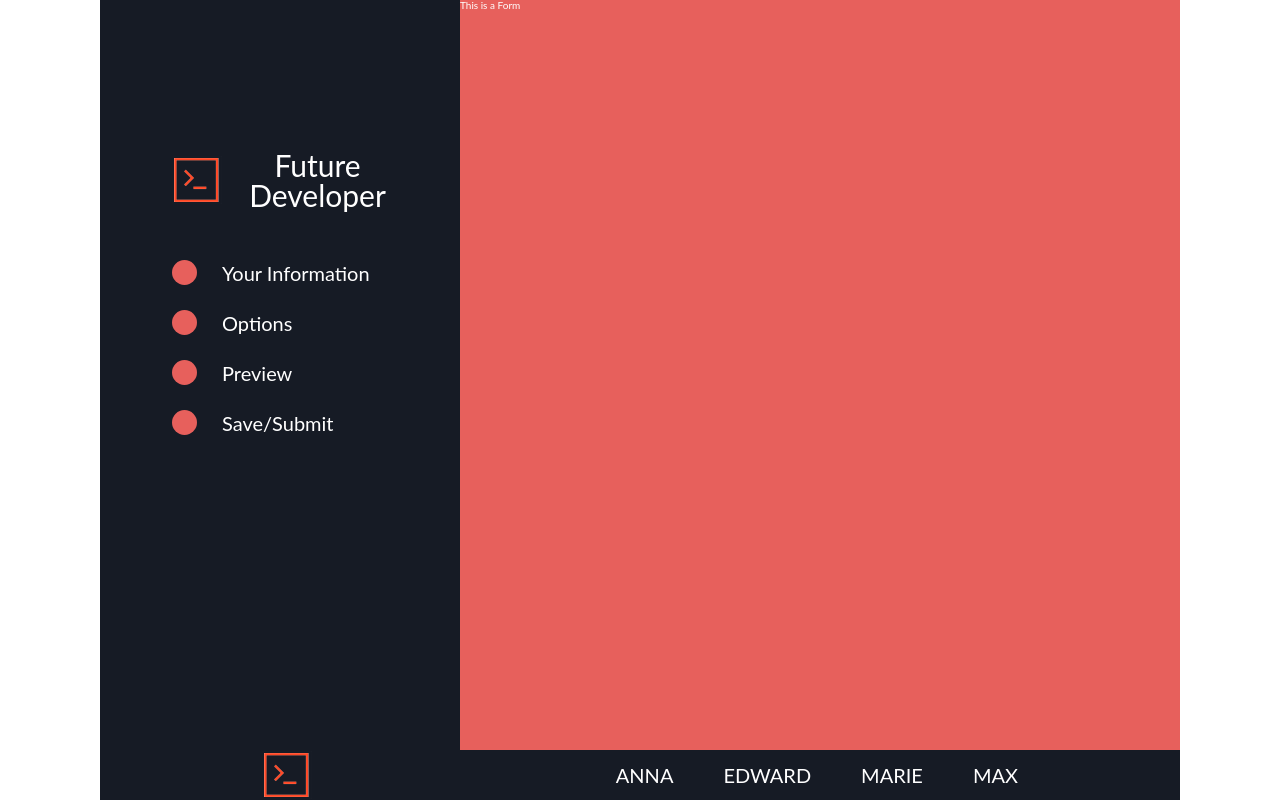
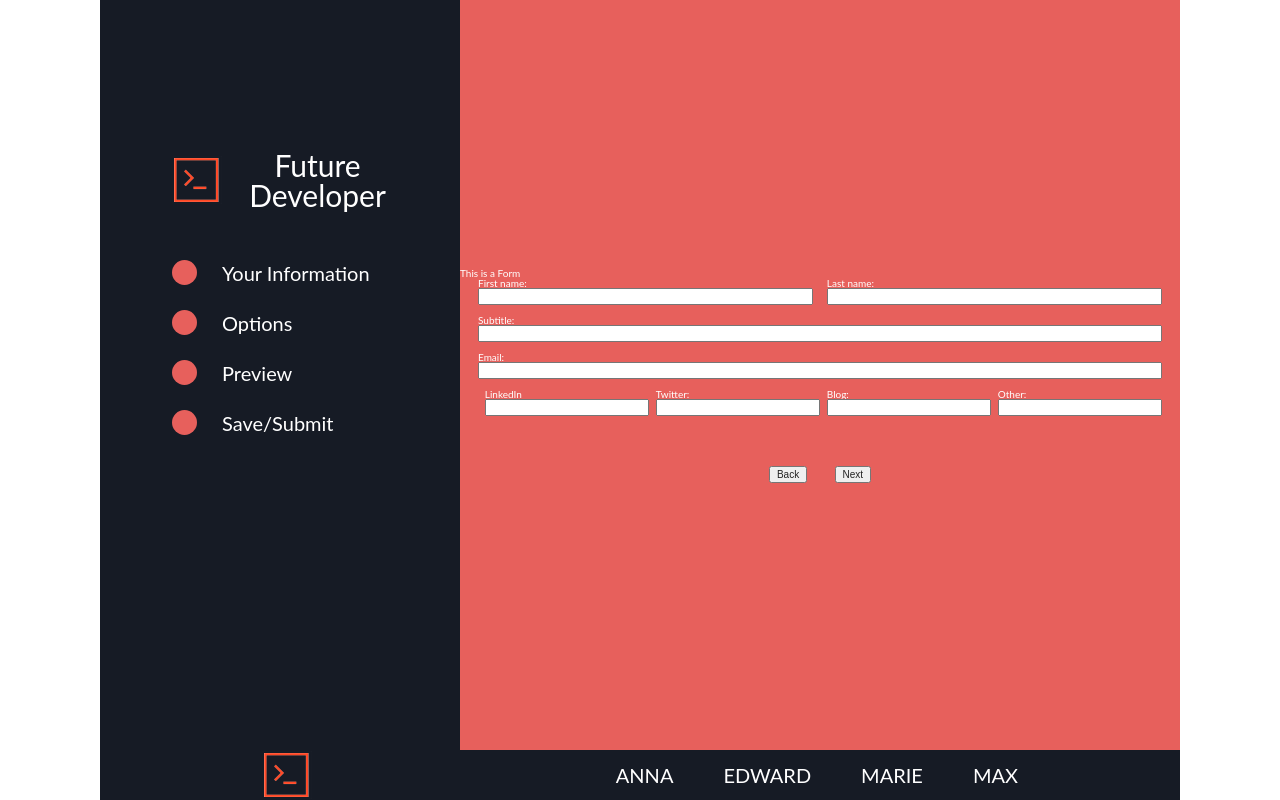
Before and after one commit to EdwardMaxMarieAnna/frontEndDeveloperComingSoon, a React (Create React App) app: page /about in a window 1280 px wide. Built offline with nearby package versions, Linux system fonts and the light colour scheme.

Commit message:
basic user info form complete. Basic styling complete. Input functionality complete

```diff
--- /dev/null
+++ b/src/About.js
@@ -0,0 +1,110 @@
+import React, { Component } from 'react';
+
+class About extends Component {
+
+    constructor() {
+        super();
+        this.state = {
+            firstName: "",
+            lastName: "",
+            subtitle: "",
+            email: "",
+            linkedIn: "",
+            twitter: "",
+            blog: "",
+            other: "",
+        }
+    }
+
+    onSubmit = (event) => {
+
+        //prevent default page refresh!
+        event.preventDefault();
+        console.log("you submitted!")
+
+        //empting states after submission and other code is done using them (so it doesn't sit in form boxes)
+        this.setState({
+            firstName: "",
+            lastName: "",
+            subtitle: "",
+            email: "",
+            linkedIn: "",
+            twitter: "",
+            blog: "",
+            other: "",
+        })
+    }
+
+    //below is to test simplified data collection. By setting nam in an array we can take the val of any input. Saving that to a unique state is the part I so far can't figure out.
+    handleOnChange = (event) => {
+        // console.log(event.target.value);
+        // setting the name and val to their own variables allows us to set them to their own states without having to write multiple setStates for each form input.
+        let nam = event.target.name
+        let val = event.target.value
+        this.setState({
+            [nam]: val
+        })
+    }
+
+    render() {
+        return (
+            <div className="formContainer formWrapper">
+                <form action="" onSubmit={this.onSubmit}>
+
+                    <fieldset className="firstLastName">
+                        <div className="firstNameDiv">
+                        <label htmlFor="firstName:">First name:</label>
+                        <input type="text" value={this.state.firstName} onChange={this.handleOnChange} name="firstName" />
+                        </div>
+                        <div className="lastNameDiv">
+                        <label htmlFor="lastName:">Last name:</label>
+                        <input type="text" value={this.state.lastName} onChange={this.handleOnChange} name="lastName" />
+                        </div>
+                    </fieldset>
+
+                    <fieldset className="subtitle">
+                        <label htmlFor="subtitle">Subtitle:</label>
+                        <input type="text" value={this.state.subtitle} onChange={this.handleOnChange} name="subtitle" />
+                    </fieldset>
+
+                    <fieldset className="email">
+                        <label htmlFor="email">Email:</label>
+                        <input type="email" value={this.state.email} onChange={this.handleOnChange} name="email" />
+                    </fieldset>
+
+                    <fieldset className="socialMedia">
+                        <div>
+                        <label htmlFor="linkedIn">LinkedIn</label>
+                        <input type="text" value={this.state.linkedIn} onChange={this.handleOnChange} name="linkedIn" />
+                        </div>
+
+                        <div>
+                        <label htmlFor="twitter">Twitter:</label>
+                        <input type="text" value={this.state.twitter} onChange={this.handleOnChange} name="twitter" />
+                        </div>
+
+                        <div>
+                        <label htmlFor="blog">Blog:</label>
+                        <input type="text" value={this.state.blog} onChange={this.handleOnChange} name="blog" />
+                        </div>
+
+                        <div>
+                        <label htmlFor="other">Other:</label>
+                        <input type="text" value={this.state.other} onChange={this.handleOnChange} name="other" />
+                        </div>
+
+                    </fieldset>
+                    {/* Previous needs to go back, need to figure out how to override form submit */}
+                    <div className="buttonDiv">
+                    <button className="back">Back</button>
+                    <button className="next">Next</button>
+                    </div>
+
+                </form>
+
+            </div>
+        )
+    }
+}
+
+export default About;
--- a/src/App.css
+++ b/src/App.css
@@ -98,7 +98,76 @@ header {
 }
 /* Main */
 .formContainer {
+    display: flex;
+    justify-content: center;
     background-color:var(--background);
+}
+
+/* User input Area*/
+
+.formWrapper {
+    max-width: 900px;
+    width: 95%;
+    margin: 0 auto;
+}
+
+.formContainer {
+    display: flex;
+    flex-direction: column;
+}
+
+.firstLastName {
+    display: flex;
+    margin-bottom: 10px;
+}
+
+.firstLastName .firstNameDiv,
+.firstLastName .lastNameDiv {
+    display: flex;
+    flex-direction: column;
+    width: 49%;
+}
+
+.firstLastName .firstNameDiv {
+    /* margin-left: 2%; */
+}
+
+.firstLastName .lastNameDiv {
+    margin-left: 2%;
+}
+
+.subtitle,
+.email {
+    display: flex;
+    flex-direction: column;
+    margin-bottom: 10px;
+}
+
+
+.socialMedia {
+    margin-bottom: 10px;
+}
+
+
+.socialMedia div {
+    display: inline-flex;
+    flex-direction: column;
+    width: 24%;
+    margin-left: 1%;
+}
+
+.buttonDiv {
+    display: flex;
+    justify-content: center;
+    margin-top: 50px;
+}
+
+.back {
+    margin-right: 2%;
+}
+
+.next {
+    margin-left: 2%;
 }
 
 /* Footer Styles*/
--- a/src/components/form/Form.js
+++ b/src/components/form/Form.js
@@ -1,10 +1,13 @@
 import React, { Component } from 'react';
+import About from "../../About";
 
 class Form extends Component {
+
   render() {
     return (
       <div className="formContainer">
         <h2>This is a Form</h2>
+        <About />
       </div>
     )
   }
```
